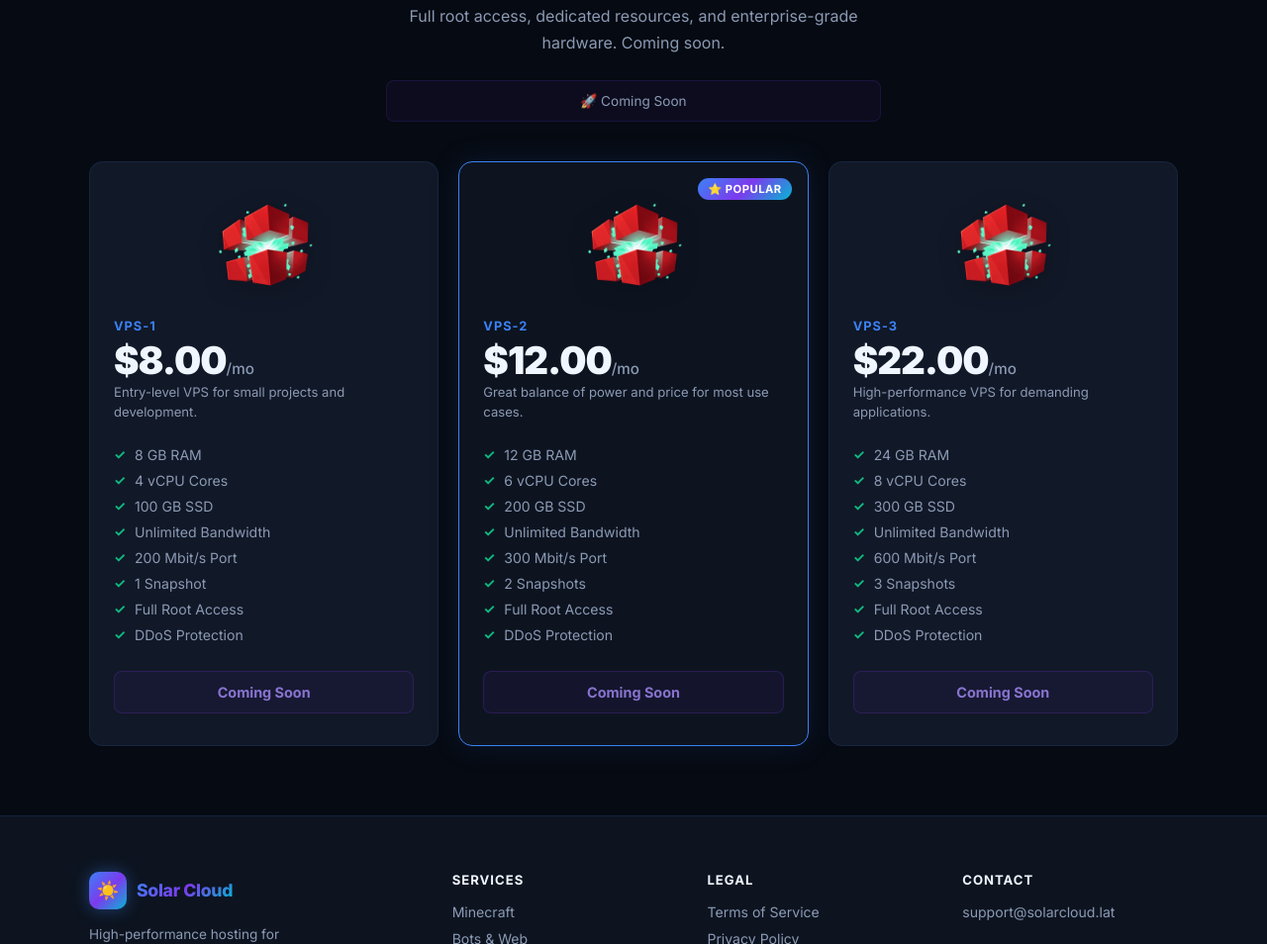
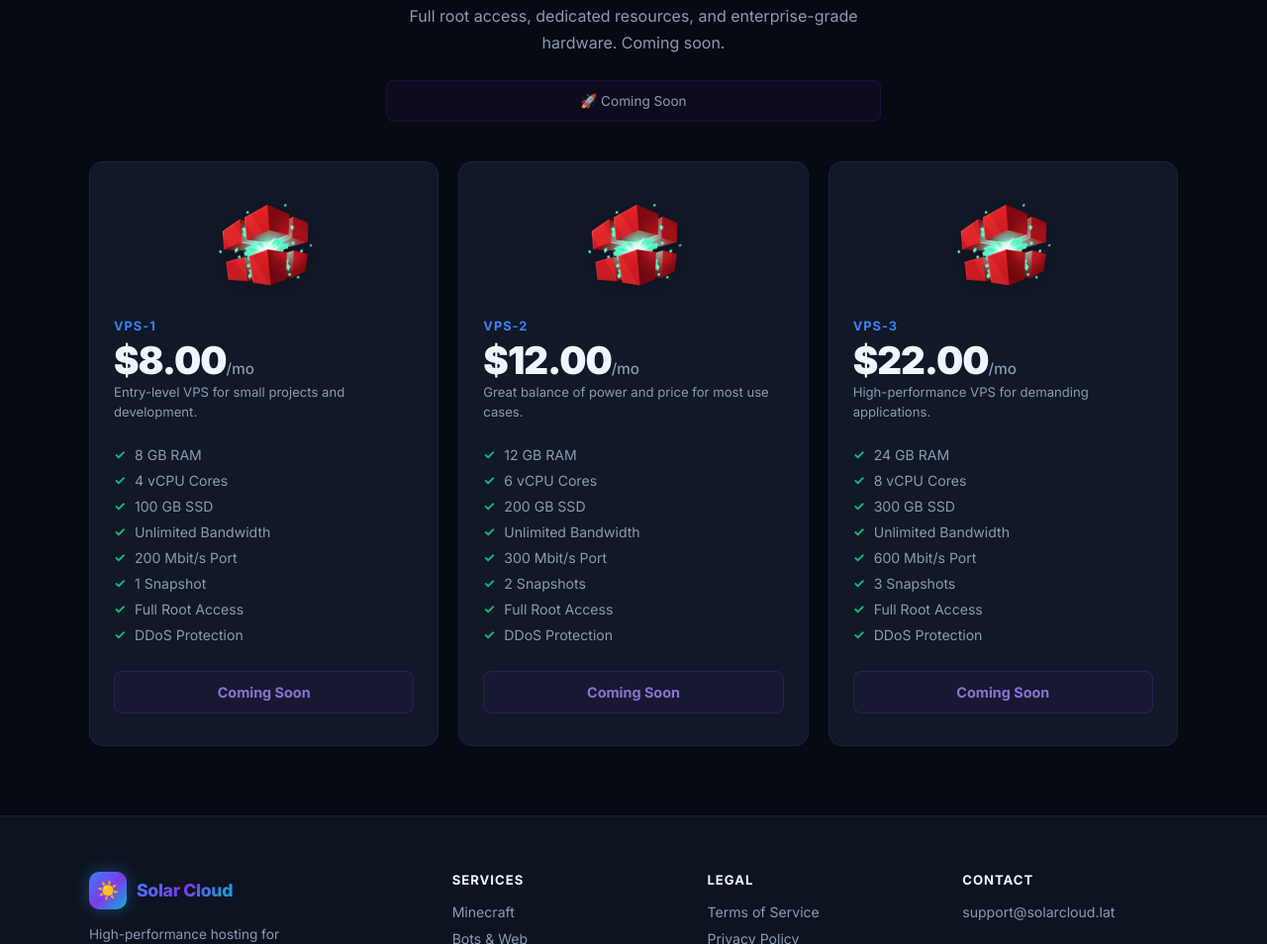
Before and after one commit to solarhostingss-source/solarcloud-web, a plain HTML site: page vps.html in a window 1280 px wide. Shown: the part 555-1509 px from the top of the page at 99% size. Drawn offline with Linux system fonts and the light colour scheme.

Commit message:
Remove Popular badge from VPS-2

```diff
--- a/vps.html
+++ b/vps.html
@@ -157,8 +157,7 @@
             </div>
 
             <!-- VPS Standard -->
-            <div class="plan-card popular" style="opacity: 0.75;">
-                <span class="popular-badge">⭐ Popular</span>
+            <div class="plan-card" style="opacity: 0.75;">
                 <img src="vps-plan.png" alt="VPS-2 Plan" style="width: 110px; height: auto; margin: 0 auto 16px; display: block; filter: drop-shadow(0 4px 12px rgba(0,0,0,0.2));">
                 <p class="plan-name">VPS-2</p>
                 <div class="plan-price">$12.00<span>/mo</span></div>
```
